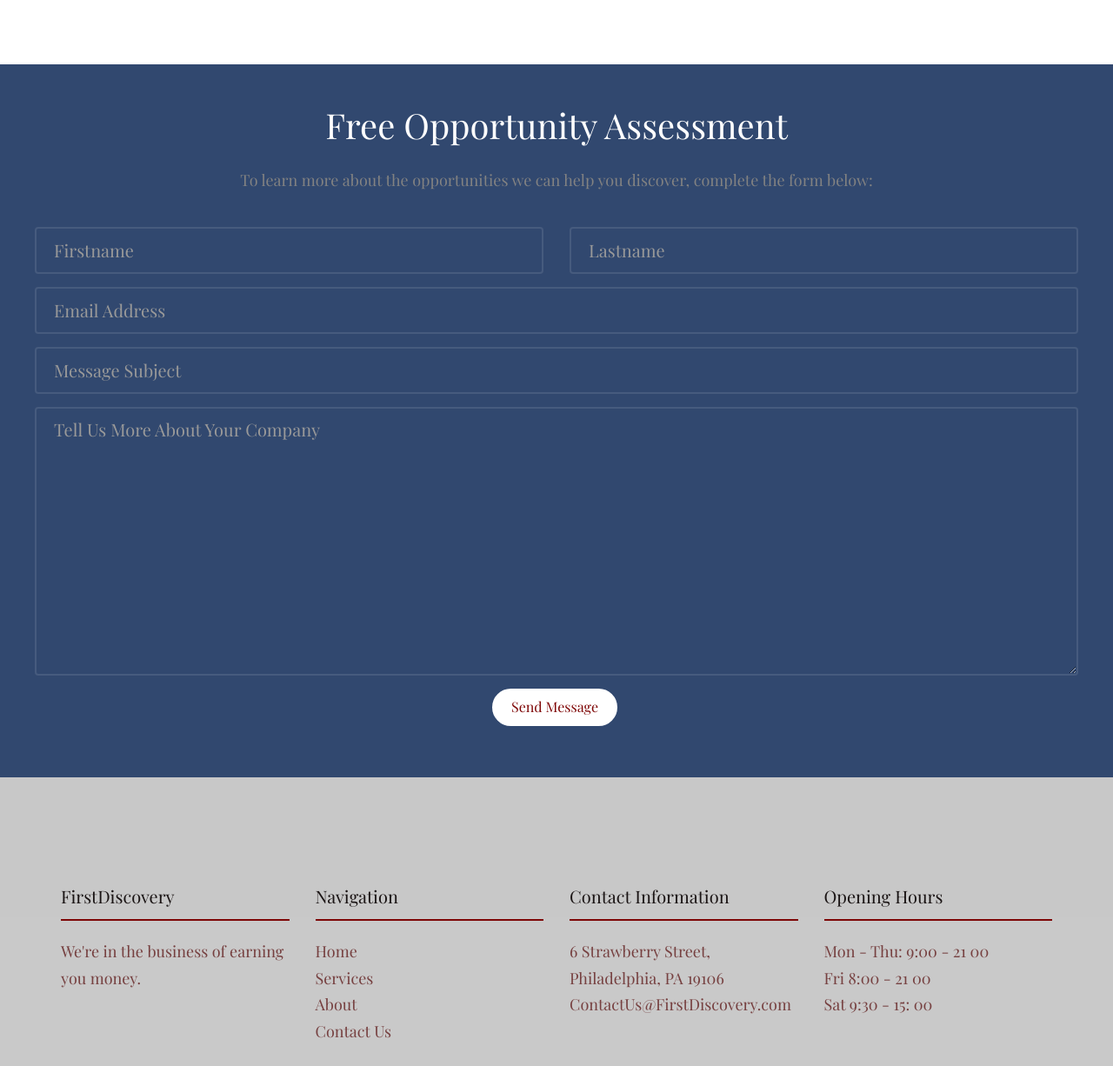
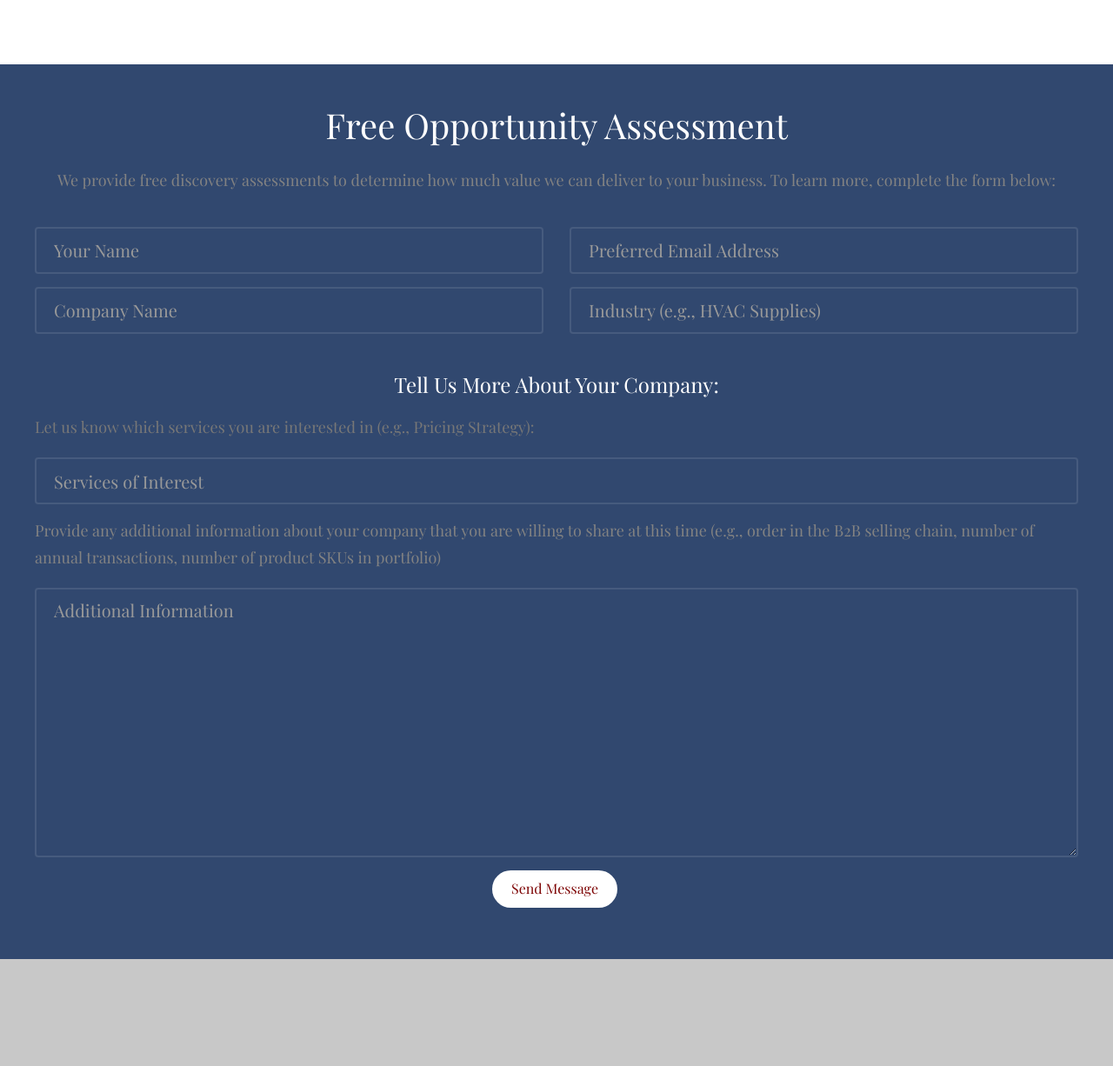
Before and after one commit to dcombs10/FDsite, a PHP site: page /about.html in a window 1280 px wide. Shown: the part 2502-3728 px from the top of the page at 87% size. Run offline with PHP 8.4, Linux system fonts and the light colour scheme; some web fonts are replaced.

Commit message:
Left align text in Oppt form. Make Oppt form consistent across pages

```diff
--- a/lawfirm/about.html
+++ b/lawfirm/about.html
@@ -163,43 +163,56 @@
 
 	<div id="opportunity-form">
 		<div id="colorlib-consult">
-			<!-- <div class="video colorlib-video" style="background-image: url(images/video.jpg);" data-stellar-background-ratio="0.5">
-			</div> -->
 			<div class="choose choose-form animate-box">
 				<div class="colorlib-heading">
 					<h2>Free Opportunity Assessment</h2>
-					<p>To learn more about the opportunities we can help you discover, complete the form below:</p>
+					<p>We provide free discovery assessments to determine how much value we can deliver to your business.
+					To learn more, complete the form below:</p>
 				</div>
-				<form action="https://formspree.io/dancombs93@gmail.com" method="POST">
+				<form action="https://formspree.io/ContactUs@FirstDiscoveryConsulting.com" method="POST">
 					<div class="row form-group">
 						<div class="col-md-6">
 							<!-- <label for="fname">First Name</label> -->
-							<input type="text" id="fname" class="form-control" placeholder="Firstname">
+							<input type="text" id="fname" class="form-control" placeholder="Your Name">
 						</div>
 						<div class="col-md-6">
-							<!-- <label for="lname">Last Name</label> -->
-							<input type="text" id="lname" class="form-control" placeholder="Lastname">
+							<input type="text" id="email" class="form-control" placeholder="Preferred Email Address">
+						</div>
+					</div>
+
+					<div class="row form-group">
+						<div class="col-md-6">
+							<input type="text" id="companyName" class="form-control" placeholder="Company Name">
+						</div>
+						<div class="col-md-6">
+							<input type="text" id="industry" class="form-control" placeholder="Industry (e.g., HVAC Supplies)">
+						</div>
+					</div>
+
+					<br>
+					<h3 id="formHeader">Tell Us More About Your Company:</h3>
+
+					<div class="row form-group">
+						<div class="col-md-12">
+							<p id="desiredServicesHelpText" class="form-text text-muted">
+								Let us know which services you are interested in (e.g., Pricing Strategy):
+							</p>
+							<input type="text" id="desiredServices" class="form-control" placeholder="Services of Interest" aria-describedby="desiredServicesHelpText">
+							<!-- <label for="desiredServices">Select all services in which you are interested:</label>
+							<select multiple class="form-control" id="desiredServices">
+								<option>Pricing Strategy</option>
+								<option>Supply Chain</option>
+								<option>Business Intelligence</option>
+							</select> -->
 						</div>
 					</div>
 
 					<div class="row form-group">
 						<div class="col-md-12">
-							<!-- <label for="email">Email</label> -->
-							<input type="text" id="email" class="form-control" placeholder="Email Address">
-						</div>
-					</div>
-
-					<div class="row form-group">
-						<div class="col-md-12">
-							<!-- <label for="subject">Subject</label> -->
-							<input type="text" id="subject" class="form-control" placeholder="Message Subject">
-						</div>
-					</div>
-
-					<div class="row form-group">
-						<div class="col-md-12">
-							<!-- <label for="message">Message</label> -->
-							<textarea name="message" id="message" cols="30" rows="10" class="form-control" placeholder="Tell Us More About Your Company"></textarea>
+							<p id="additionalInfo">
+								Provide any additional information about your company that you are willing to share at this time (e.g., order in the B2B selling chain, number of annual transactions, number of product SKUs in portfolio)
+							</p>
+							<textarea name="message" id="message" cols="30" rows="10" class="form-control" placeholder="Additional Information" aria-describedby="additionalInfo"></textarea>
 						</div>
 					</div>
 					<div class="form-group">
@@ -209,7 +222,7 @@
 				</form>
 			</div>
 		</div>
-		</div>
+	</div>
 
 
 
--- a/lawfirm/css/style.css
+++ b/lawfirm/css/style.css
@@ -1349,3 +1349,12 @@ select {
   .iframe-container-4x3 {
     padding-top: 75%;
   }
+
+  /* left align text in forms when needed */
+  #desiredServicesHelpText {
+    text-align: left;
+  }
+
+  #additionalInfo {
+    text-align: left;
+  }
--- a/lawfirm/index.html
+++ b/lawfirm/index.html
@@ -215,8 +215,10 @@
 
 					<div class="row form-group">
 						<div class="col-md-12">
-							<!-- <label for="message">Message</label> -->
-							<textarea name="message" id="message" cols="30" rows="10" class="form-control" placeholder="Provide any additional information about your company that you are willing to share at this time (e.g., order in the B2B selling chain, number of annual transactions, number of product SKUs in portfolio)"></textarea>
+							<p id="additionalInfo">
+								Provide any additional information about your company that you are willing to share at this time (e.g., order in the B2B selling chain, number of annual transactions, number of product SKUs in portfolio)
+							</p>
+							<textarea name="message" id="message" cols="30" rows="10" class="form-control" placeholder="Additional Information" aria-describedby="additionalInfo"></textarea>
 						</div>
 					</div>
 					<div class="form-group">
```
